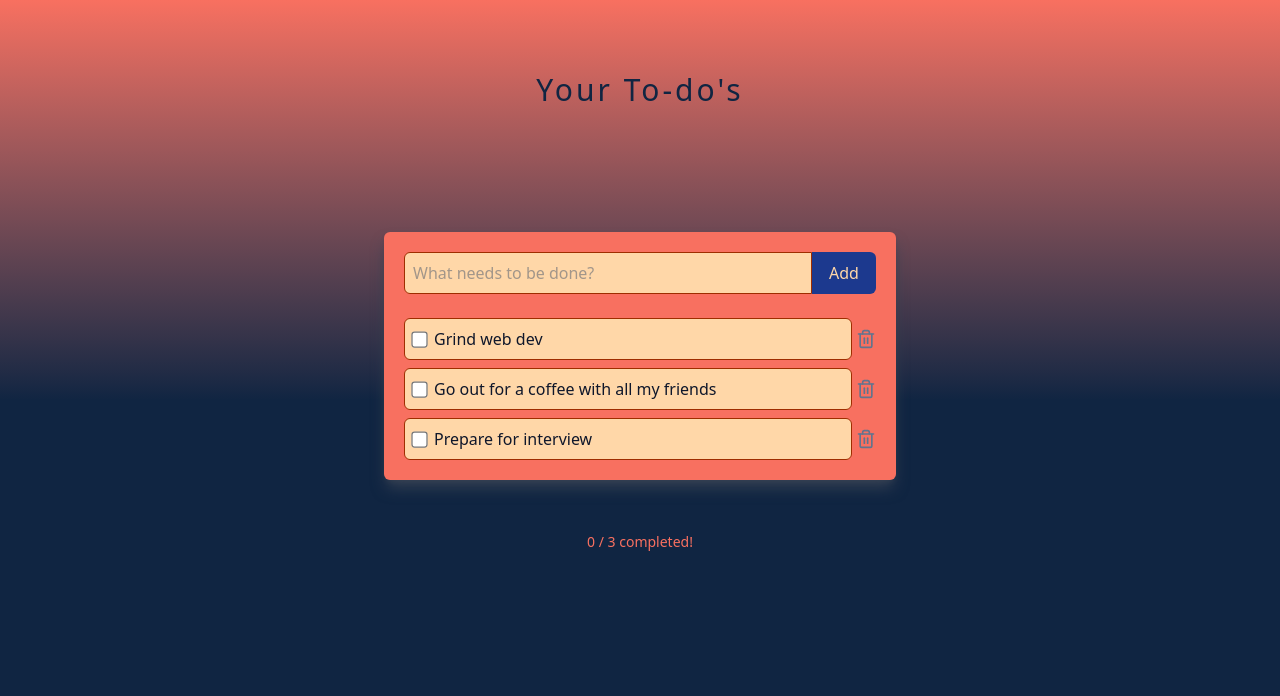
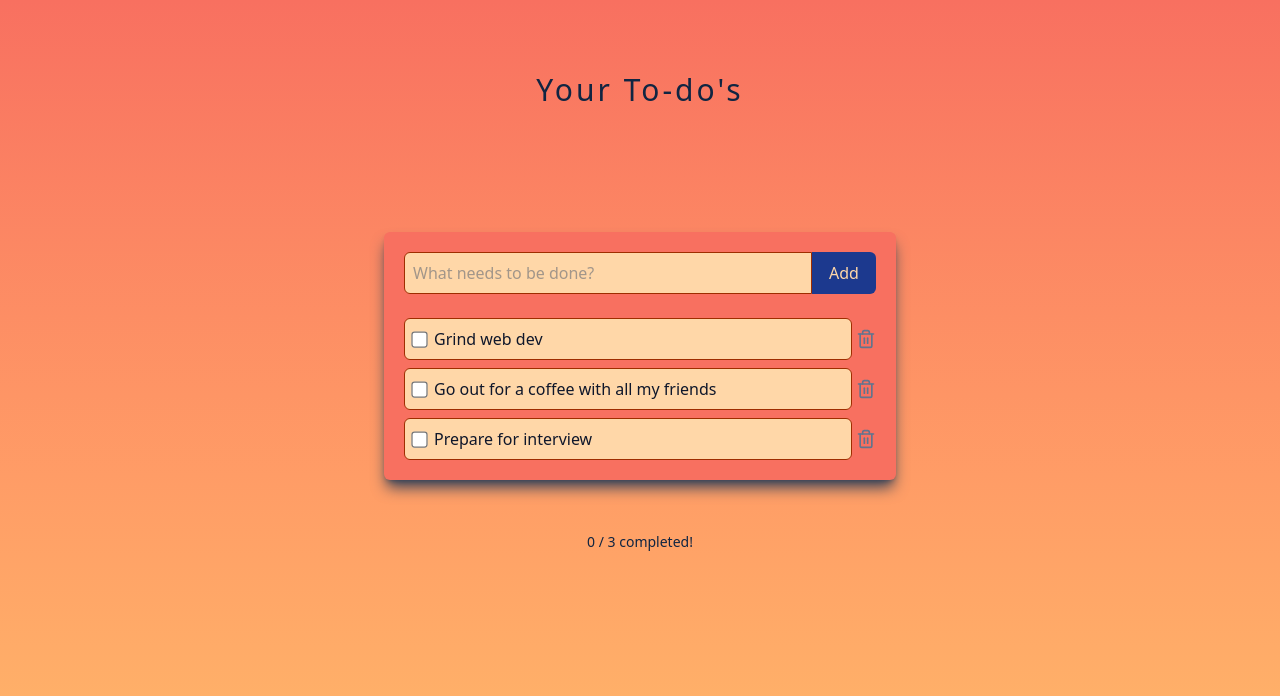
Before and after one commit to ioannides-agg/todolist-webapp, a React (Vite) app in the folder todolist-front/: page / in a window 1280 px wide. Shown: the top 696 px of the page. Built offline with nearby package versions, Linux system fonts and the light colour scheme.

Commit message:
changed color gradient

```diff
--- a/todolist-front/src/components/TodoSummary.tsx
+++ b/todolist-front/src/components/TodoSummary.tsx
@@ -10,7 +10,7 @@ export default function TodoSummary({ todos, deleteAllCompleted }: TodoSummaryPr
 
     return (
         <div className="text-center space-y-2">
-            <p className="text-sm font-medium text-desert-sand">
+            <p className="text-sm font-medium text-dark-blue">
                 {completed.length} / {todos.length} completed!
             </p>
 
--- a/todolist-front/src/pages/TodoPage.tsx
+++ b/todolist-front/src/pages/TodoPage.tsx
@@ -11,11 +11,11 @@ export default function TodoPage() {
         deleteAllCompletedTodos } = useTodos();
 
     return (
-        <main className="h-screen space-y-13 overflow-y-auto bg-gradient-to-b from-desert-sand via-dark-blue to-dark-blue">
+        <main className="h-screen space-y-13 overflow-y-auto bg-gradient-to-b from-desert-sand to-orange-300">
             < div className="py-18" >
-                <h1 className="font-medium text-3xl text-center text-dark-blue tracking-widest">Your To-do's</h1>
+                <h1 className="font-medium text-3xl text-center text-dark-blue tracking-widest text-shadow-slate-700">Your To-do's</h1>
             </div >
-            <div className="max-w-lg mx-auto bg-desert-sand rounded-md p-5 space-y-6 shadow-lg shadow-gray-700">
+            <div className="max-w-lg mx-auto bg-desert-sand rounded-md p-5 space-y-6 shadow-lg shadow-slate-700">
                 <AddTodoForm onSubmit={addTodo} />
                 <TodoList
                     todos={todos}
```
